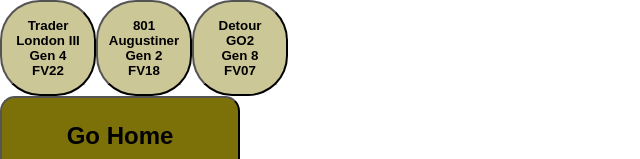
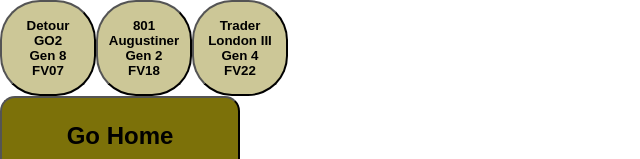
Before and after one commit to srsmith0/yeast-handler, a Next.js app: page /user/fermentations in a window 1280 px wide. Shown: the top 159 px of the page, without its empty margins (0-640 px from the left). Built offline with nearby package versions, Linux system fonts and the light colour scheme.

Commit message:
added sort to current yeast page

```diff
--- a/components/AddYeast.tsx
+++ b/components/AddYeast.tsx
@@ -2,7 +2,7 @@
 import styled from 'styled-components';
 
 import Input from '../utils/Input';
-//add prop info based on type: 2 step, direct, 1 step. include wort brand and volume and plato
+
 const AddYeast = () => {
     const [strain, setStrain] = useState<String>('');
     const [gen, setGen] = useState<Number>(0);
@@ -95,7 +95,6 @@
                         <option value="One Step">One Step</option>
                         <option value="Two Step">Two Step</option>
                     </select>
-                    {/* <Input required={true} value={propType} valueChange={setPropType} name="propType" title="Prop Type: " /> */}
                 </YeastInput>
                 {propType==="One Step" ?
                 <YeastInput>
@@ -116,7 +115,6 @@
                     <Input required={true} value={propPlatoTwo} valueChange={setPropPlatoTwo} name="propPlatoTwo" title="Prop Plato: " />
                 </YeastInput>
                 : null}
-
 
                 <AddYeastButton type="submit"> Add </AddYeastButton>
             </YeastForm>
--- a/pages/user/fermentations.tsx
+++ b/pages/user/fermentations.tsx
@@ -16,10 +16,24 @@
         .then(data => setAllYeast(data))
     }, []);
 
+    const sortYeast = (a, b) => {
+        const tankA = a.current_tank;
+		const tankB = b.current_tank;
+
+		let comparison = 0;
+		if (tankA > tankB) {
+			comparison = 1;
+		} else if (tankA < tankB) {
+			comparison = -1;
+		}
+		return comparison;
+    };
+
+    const sortedYeast = allYeast.sort(sortYeast);
 
     return (
         <>
-            {allYeast.map(y =>
+            {sortedYeast.map(y =>
                 <YeastButton key={y.id} onClick={() => router.push(`/user/yeast-details/${y.id}`)}>
                         {y.brand} <br />
                         {y.strain} <br />
```
